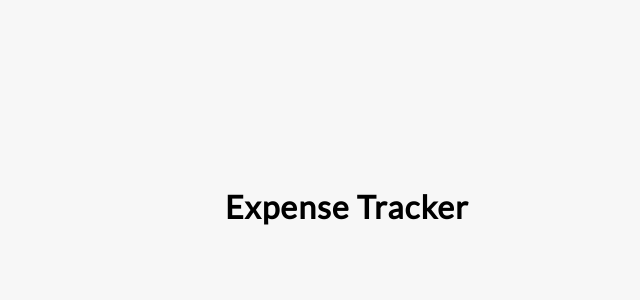
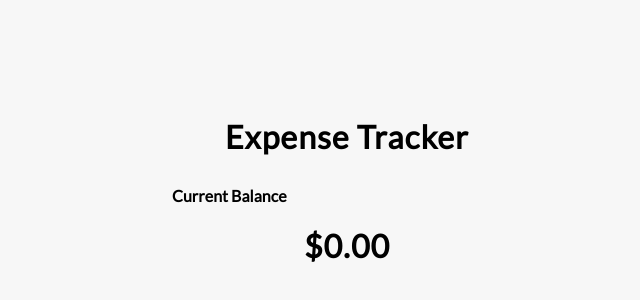
Before and after one commit to samadakram/Expense-tracker-English_session-practice, a React (Create React App) app: page / in a window 1280 px wide. Shown: the part 194-494 px from the top of the page, without its empty margins (293-933 px from the left). Built offline with nearby package versions, Linux system fonts and the light colour scheme.

Commit message:
Update App.js
imported Balance.js component in App.js

```diff
--- a/src/App.js
+++ b/src/App.js
@@ -1,13 +1,17 @@
 import React from 'react';
 import './App.css';
 // import components
-import { Header } from './components/Header'
+import { Header } from './components/Header';
+import { Balance } from './components/Balance';
 
 
 function App() {
   return (
     <div>
       <Header />
+      <div className="container">
+        <Balance />
+      </div>
     </div>
   );
 }
```
